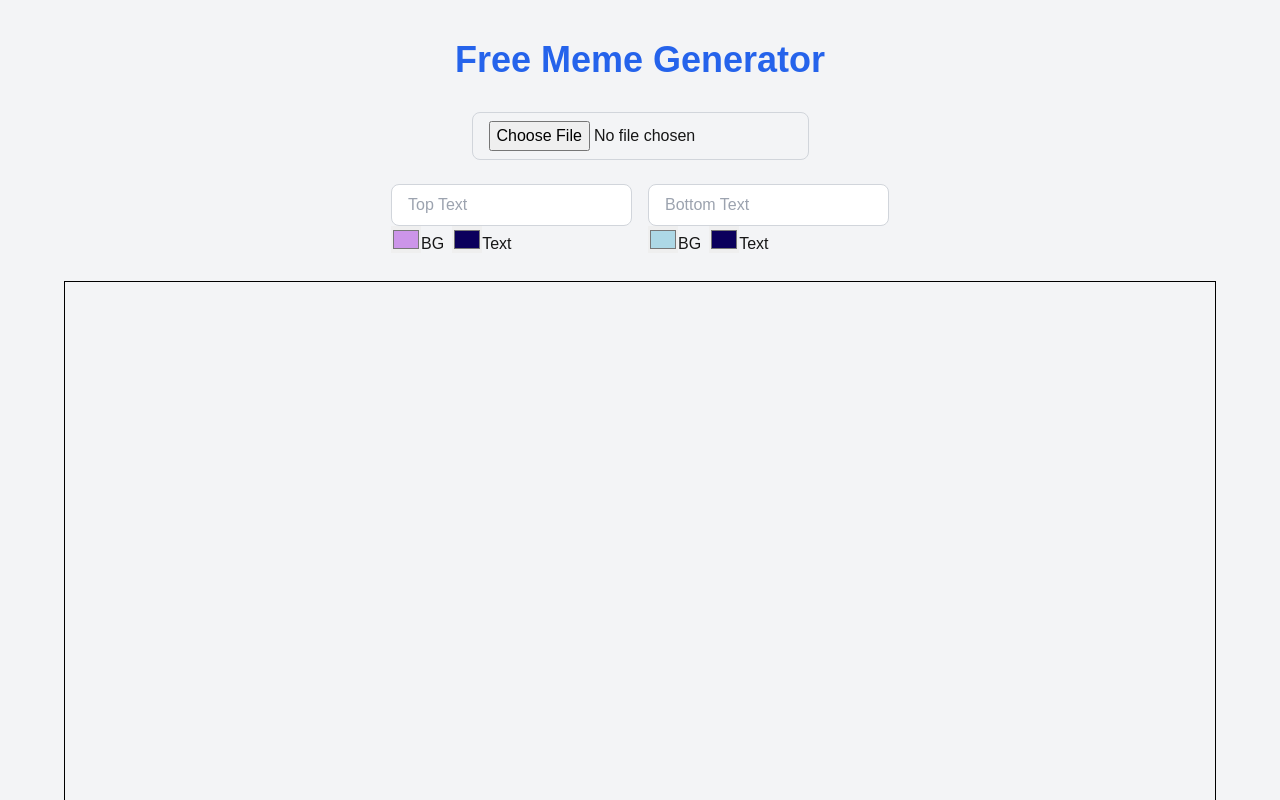
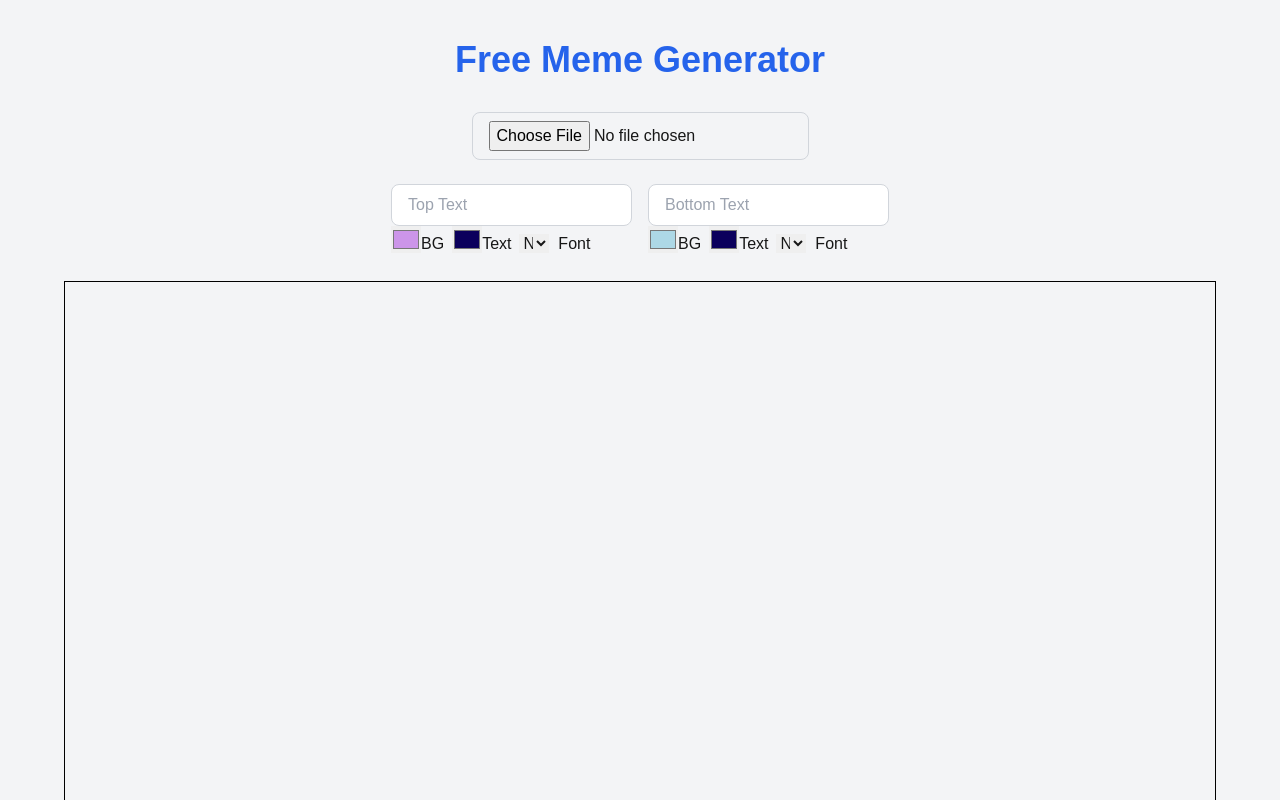
Before and after one commit to aminulsujon/meme-generator, a Next.js app: page / in a window 1280 px wide. Shown: the top 800 px of the page. Built offline with nearby package versions, Linux system fonts and the light colour scheme.

Commit message:
Generate font size

```diff
--- a/src/app/page.tsx
+++ b/src/app/page.tsx
@@ -12,6 +12,8 @@ export default function Home() {
   const [bottomText, setBottomText] = useState("");
   const [bottomColor, setbottomColor] = useState("");
   const [bottomBG, setBottomBG] = useState("");
+  const [topFont, setTopFont] = useState("");
+  const [bottomFont, setBottomFont] = useState("");
   const memeRef = useRef<HTMLDivElement>(null);
 
   const handleImageUpload = (e: React.ChangeEvent<HTMLInputElement>) => {
@@ -49,16 +51,16 @@ export default function Home() {
   // Function to handle dropping
   const handleDrop = (ev: { dataTransfer: { getData: (arg0: string) => string; }; clientX: any; clientY: any; }) => {
     const id = parseInt(ev.dataTransfer.getData("id"), 10);
-    const x = ev.clientX;
-    const y = ev.clientY;
-
+    const x = ev.clientX - 100;
+    const y = ev.clientY - 100;
+    console.log(x,y)
     setItems((prev) =>
       prev.map((item) =>
         item.id === id
           ? {
               ...item,
-              x: x - 50, // Offset for centering
-              y: y - 50,
+              x: x, // Offset for centering
+              y: y,
             }
           : item
       )
@@ -77,6 +79,7 @@ export default function Home() {
         className="mb-6 px-4 py-2 border border-gray-300 rounded-lg cursor-pointer"
       />
       <div className="flex flex-col sm:flex-row gap-4 mb-6">
+        {/* first button */}
         <div>
           <input
             type="text"
@@ -105,9 +108,24 @@ export default function Home() {
               onChange={(e) => setTopColor(e.target.value)}
               />
             <label htmlFor="headcolor">Text</label>
+
+            <select
+              id="fontbutton"
+              className="ml-2 color-box"
+              name="fontbutton"
+              defaultValue={1}
+              onChange={(e) => setTopFont(e.target.value)}
+              >
+                <option value={.5}>Small</option>
+                <option value={1}>Normal</option>
+                <option value={2}>Big</option>
+                <option value={3}>Large</option>
+                <option value={4}>Largest</option>
+              </select> &nbsp;
+            <label htmlFor="fontbutton">Font</label>
           </div>
         </div>
-
+        {/* second button */}
         <div>
           <input
             type="text"
@@ -136,6 +154,21 @@ export default function Home() {
               onChange={(e) => setbottomColor(e.target.value)}
               />
             <label htmlFor="Bottom">Text</label>
+
+            <select
+              id="fontbuttonbottom"
+              className="ml-2 color-box"
+              name="fontbuttonbottom"
+              defaultValue={1}
+              onChange={(e) => setBottomFont(e.target.value)}
+              >
+                <option value={.5}>Small</option>
+                <option value={1}>Normal</option>
+                <option value={2}>Big</option>
+                <option value={3}>Large</option>
+                <option value={4}>Largest</option>
+              </select> &nbsp;
+            <label htmlFor="fontbutton">Font</label>
           </div>
         </div>
       </div>
@@ -174,7 +207,7 @@ export default function Home() {
                 border: "3px solid rgb(175 51 240)",
                 borderRadius: "10px",
                 padding: "10px",
-                fontSize: "2em",
+                fontSize: topFont ? topFont+'em' : '1em',
                 zIndex: "1"
               }}
             >
@@ -197,7 +230,7 @@ export default function Home() {
                 border: "3px solid rgb(88 182 213)",
                 borderRadius: "10px",
                 padding: "10px",
-                fontSize: "2em",
+                fontSize: bottomFont ? bottomFont+'em' : '1em',
                 zIndex: "1"
               }}
             >
```
